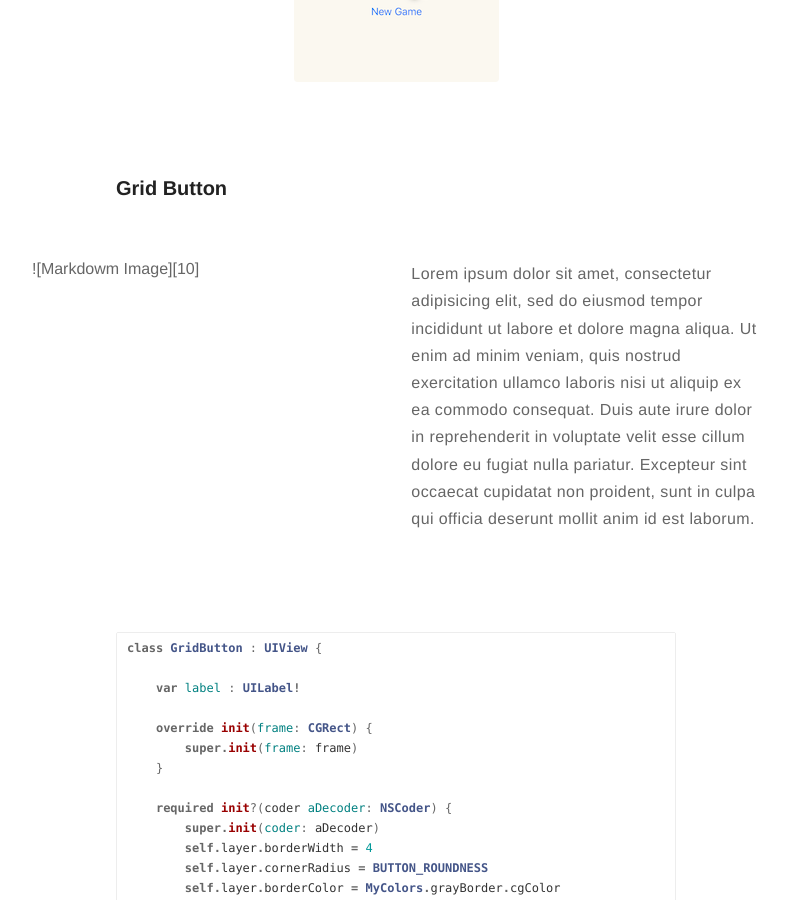
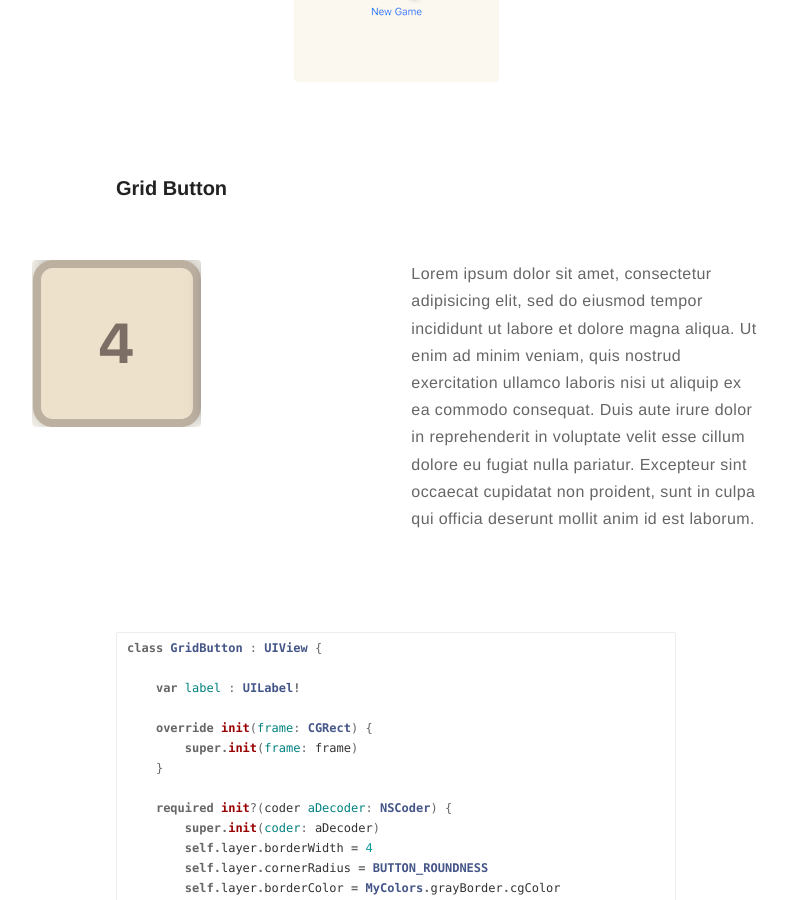
Before and after one commit to eriktanner/SwiftAppBlog, a Jekyll site: the page built from _posts/2019-02-22-2048.markdown, in a window 1280 px wide and 900 px high, scrolled down 2523 px. Shown: the whole window, without its empty margins (244-1031 px from the left). Built offline with Jekyll 4.4.1, drawn with Linux system fonts in a browser that asks for light colours; comment, search, counter and statistics services are not loaded.

Commit message:
MyProject

```diff
--- a/_posts/2019-02-22-2048.markdown
+++ b/_posts/2019-02-22-2048.markdown
@@ -76,7 +76,7 @@ The specification we were to abide by is as follows:
 
 <div class="side-by-side">
     <div class="toleft">
-        ![Markdowm Image][10]
+        <img class="image" src="https://eriktanner.github.io/SwiftAppBlog/assets/images/2048/gridbutton.png" alt="Alt Text">
     </div>
 
     <div class="toright">
```
